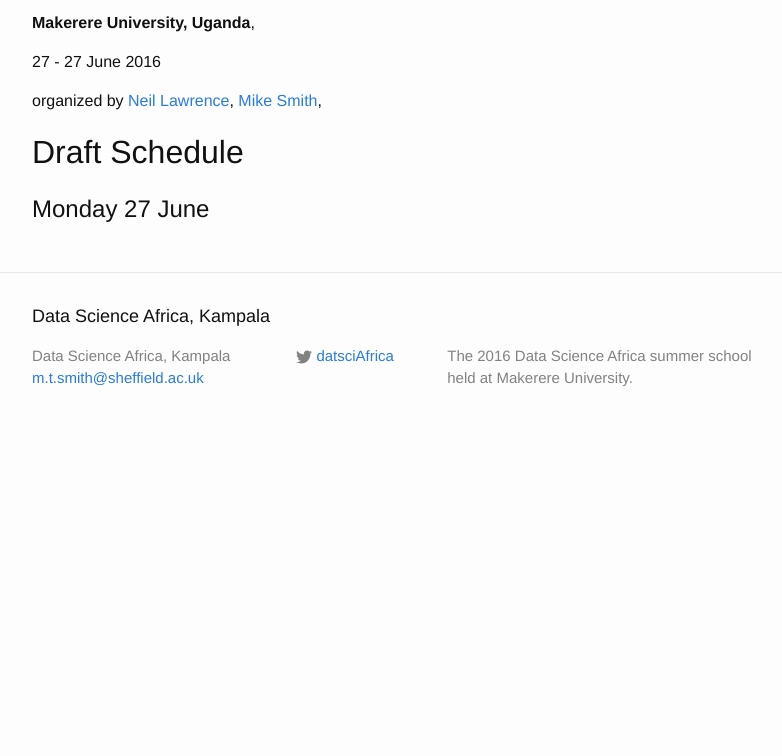
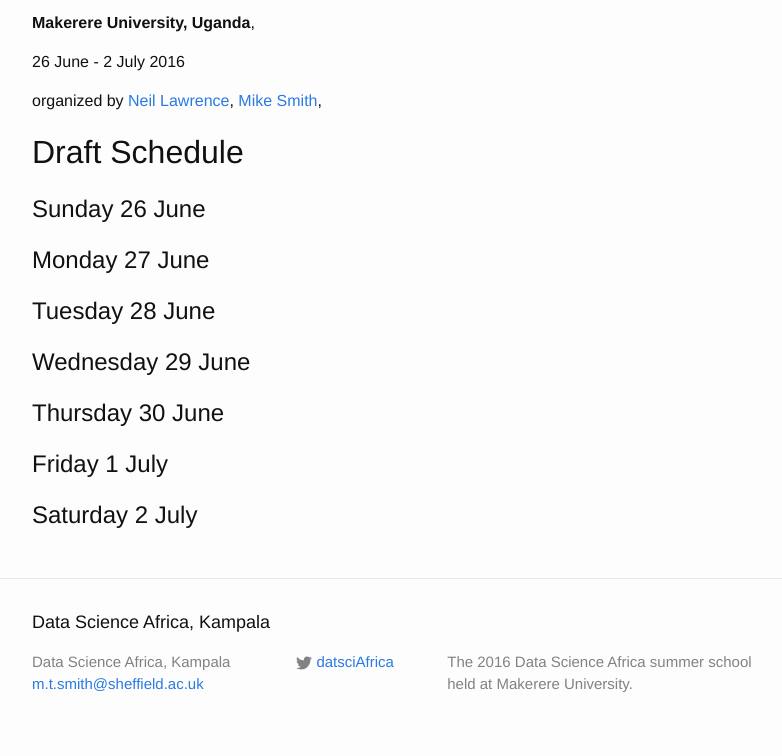
Before and after one commit to datsciafrica/dsa2017, a Jekyll site: the page built from index.md, in a window 1280 px wide. Shown: the part 172-928 px from the top of the page, without its empty margins (238-1020 px from the left). Built offline with Jekyll 4.4.1, drawn with Linux system fonts in a browser that asks for light colours; before the commit the page ends 900 px from its top, so only the background shows below that.

Commit message:
Fixed dates

```diff
--- a/_config.yml
+++ b/_config.yml
@@ -25,10 +25,16 @@
   name: Data Science Africa Summer School
   location: Makerere University, Uganda
   year: 2016
-  month: June
+  month: June, July
   # add other days here for them to appear
   dates:
+  - {date: 26, day: Sunday, month: June, year: 2016}
   - {date: 27, day: Monday, month: June, year: 2016}
+  - {date: 28, day: Tuesday, month: June, year: 2016}
+  - {date: 29, day: Wednesday, month: June, year: 2016}
+  - {date: 30, day: Thursday, month: June, year: 2016}
+  - {date: 1, day: Friday, month: July, year: 2016}
+  - {date: 2, day: Saturday, month: July, year: 2016}
   draft: Y # set to Y if the programme is draft only.
 # Build settings
 markdown: kramdown
```
